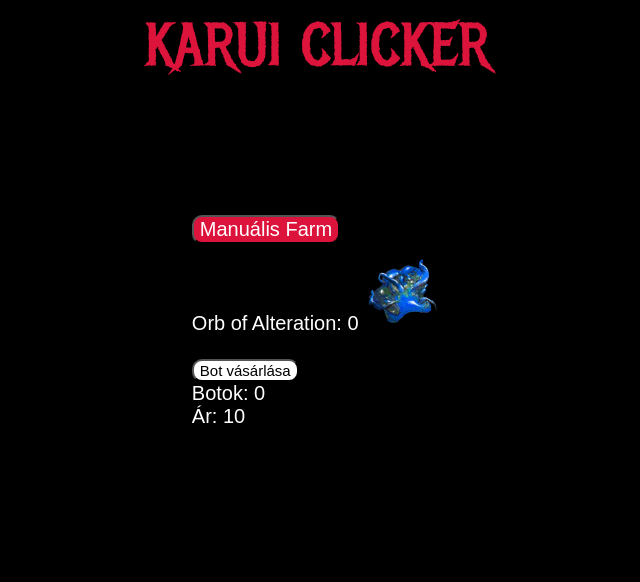
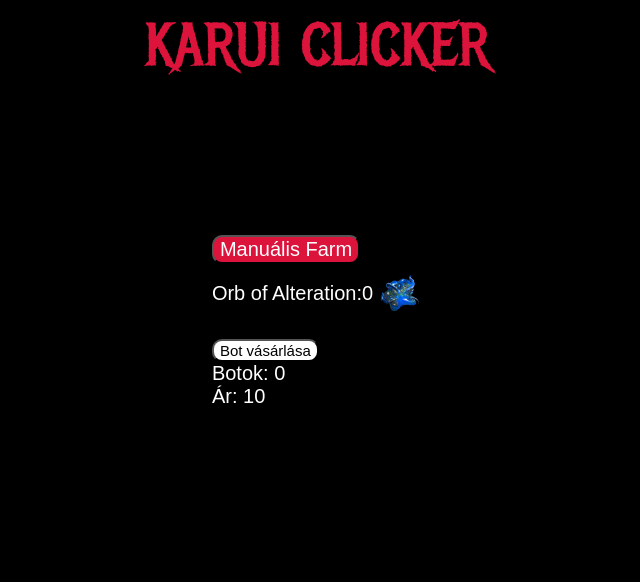
Before and after one commit to MarciPWN/marcipwn.github.io, a PHP site: page /karuiclicker.html in a window 1280 px wide. Shown: the top 582 px of the page, without its empty margins (323-963 px from the left). Run offline with PHP 8.4, Linux system fonts and the light colour scheme.

Commit message:
Karui clicker v2

```diff
--- a/css/karui.css
+++ b/css/karui.css
@@ -2,6 +2,7 @@ body {
     background-color: black;
     font-size: 20px;
     font-family: 'Work Sans', sans-serif;
+    color:white
   }
 
   p {
@@ -45,6 +46,10 @@ body {
 }
 .alteration {
     display: inline-block;
-    line-height: 14px;
-
+    height: 44px;
+    margin-left: 5px;
 }
+.oa {
+    line-height: 44px;
+    display: flex;
+}
--- a/karuiclicker.html
+++ b/karuiclicker.html
@@ -13,7 +13,7 @@
         <div class="aligner-item">
           <button class="clicker" onClick="alterationClick(1)">Manuális Farm</button>
           <br>
-          <p>Orb of Alteration: <span id="alteration">0</span> <img src="/img/alteration.png" alt="alteration" class="alteration"> </p>
+          <div class="oa">Orb of Alteration: <span id="alteration">0</span> <img src="/img/alteration.png" alt="alteration" class="alteration"> </div>
           <br>
           <button class="upgrade-btn" onClick="buybotok()">Bot vásárlása</button>
           <br>
```
